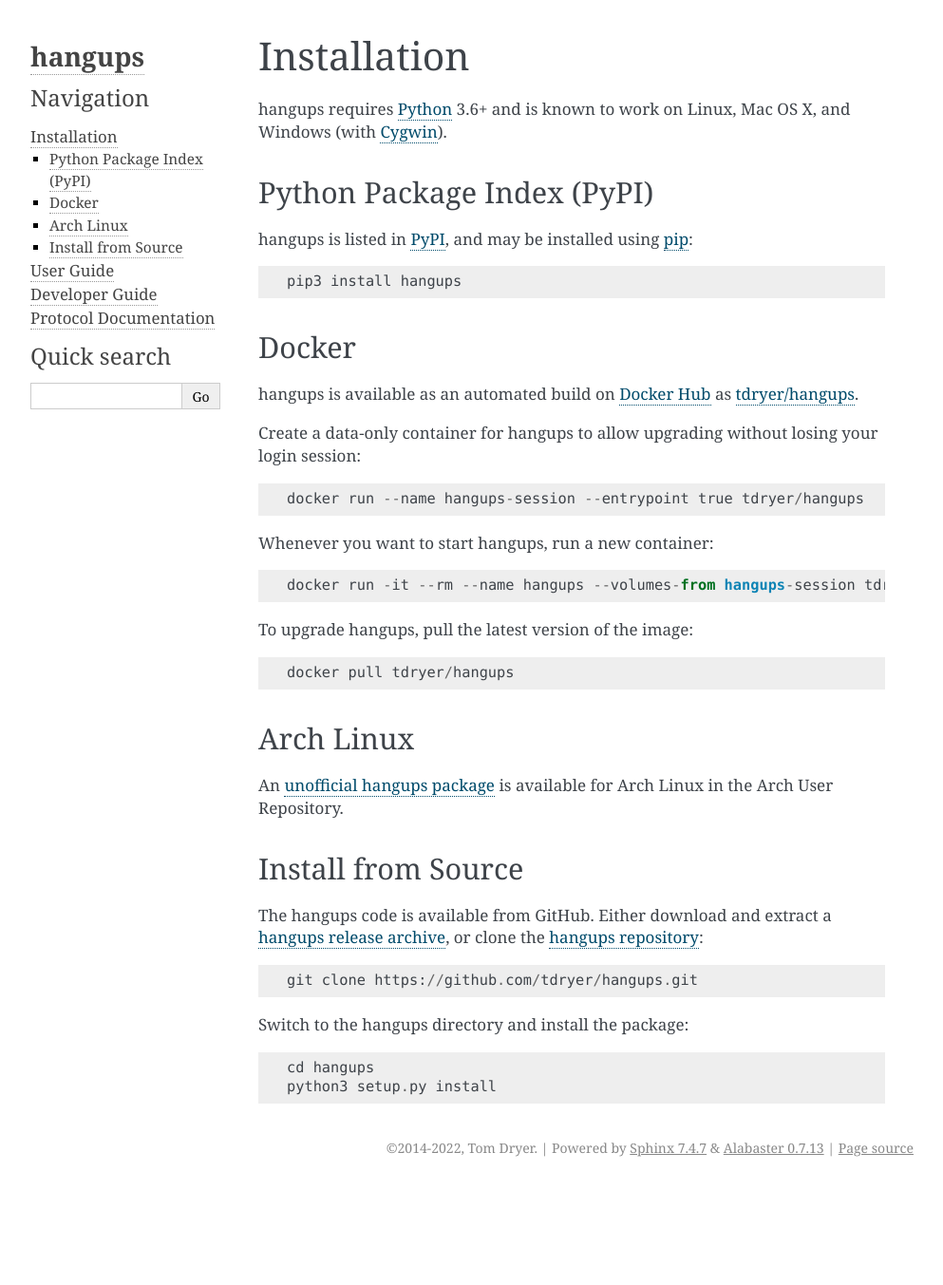
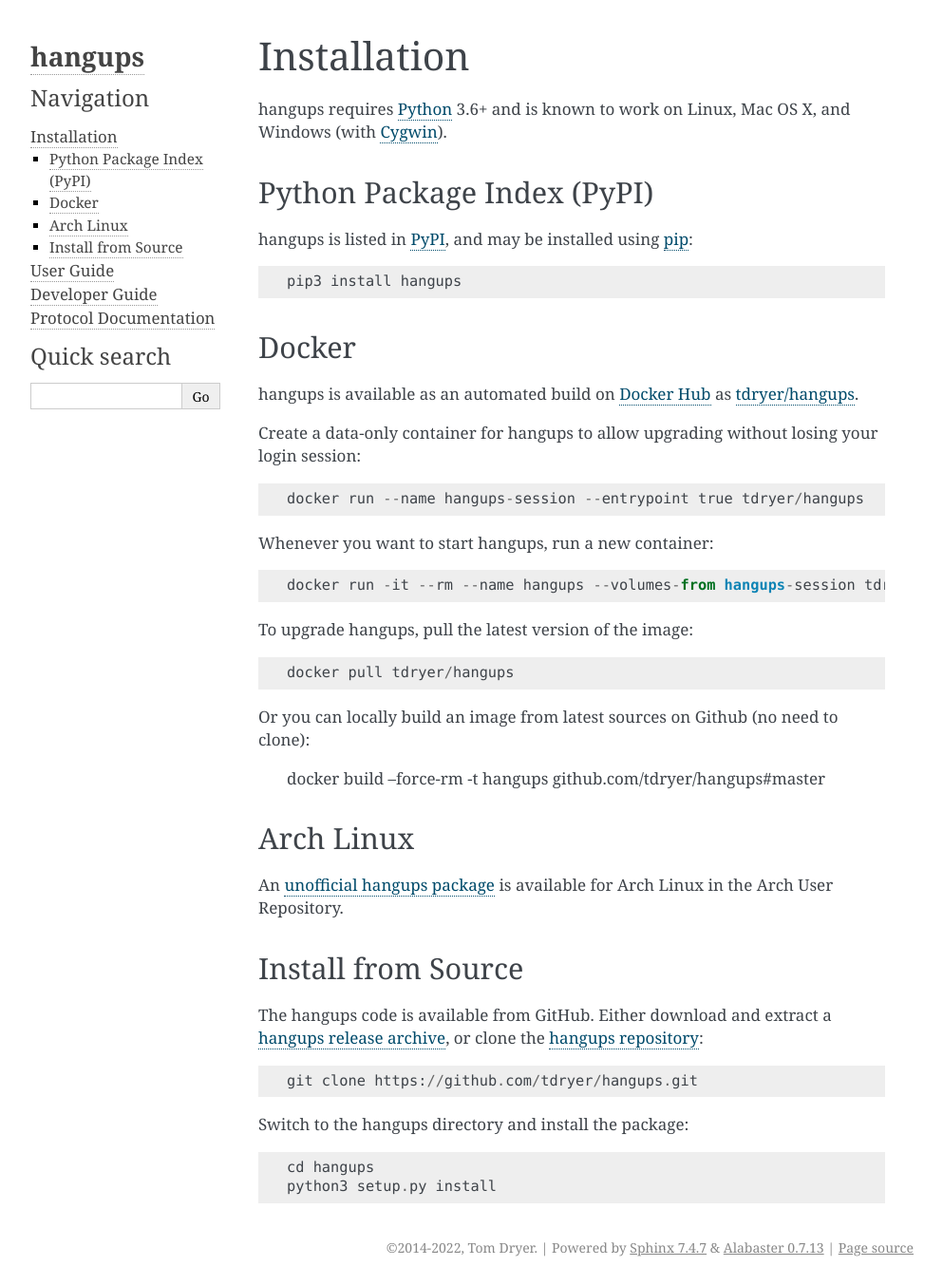
Before and after one commit to tdryer/hangups, a Sphinx documentation site: the page built from docs/installation.rst, in a window 1280 px wide. Shown: the whole page at 95% size, without its empty margins (148-1141 px from the left). Built offline with Sphinx 7.4.7, drawn with Linux system fonts in a browser that asks for light colours; before the commit the page ends 1248 px from its top, so only the background shows below that.

Commit message:
Add Docker build from source command

```diff
--- a/docs/installation.rst
+++ b/docs/installation.rst
@@ -38,6 +38,10 @@ To upgrade hangups, pull the latest version of the image::
 
   docker pull tdryer/hangups
 
+Or you can locally build an image from latest sources on Github (no need to clone):
+
+  docker build --force-rm -t hangups github.com/tdryer/hangups#master
+
 .. _Docker Hub: https://hub.docker.com/
 
 Arch Linux
```
